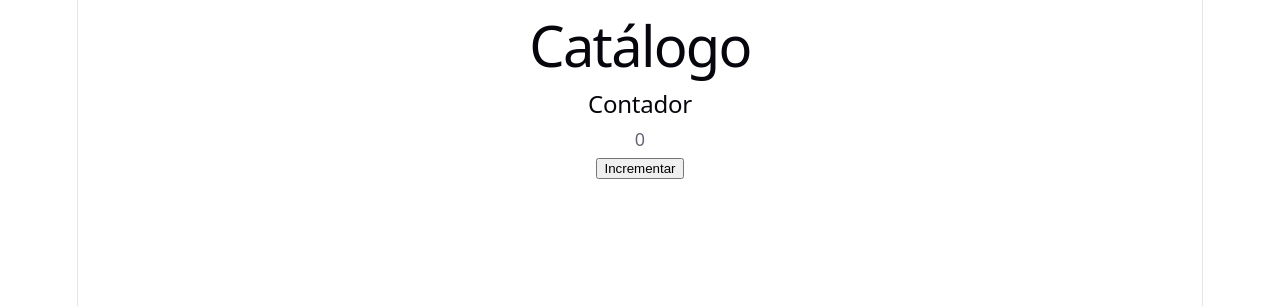
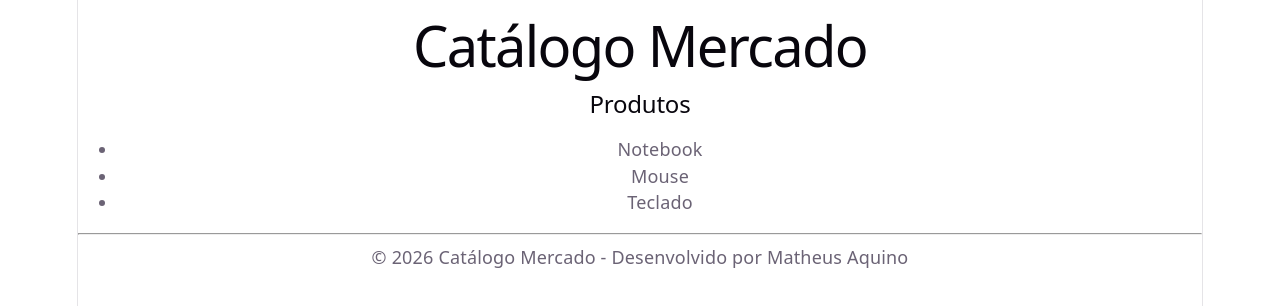
Before and after one commit to matheusarrasca/CatalogoMercadoFront, a React (Vite) app: page / in a window 1280 px wide. Shown: the top 306 px of the page. Built offline with nearby package versions, Linux system fonts and the light colour scheme.

Commit message:
Componente footer

```diff
--- a/src/App.tsx
+++ b/src/App.tsx
@@ -1,21 +1,20 @@
-import { useState } from "react";
 import Header from "./components/Header/Header";
+import Footer from "./components/Footer/Footer";
 
 function App() {
-
-  const [contador, setContador] = useState(0);
-
   return (
     <div>
-      <Header titulo="Catálogo" />
+      <Header titulo="Catálogo Mercado" />
 
-      <h2>Contador</h2>
+      <h2>Produtos</h2>
 
-      <p>{contador}</p>
+      <ul>
+        <li>Notebook</li>
+        <li>Mouse</li>
+        <li>Teclado</li>
+      </ul>
 
-      <button onClick={() => setContador(contador + 1)}>
-        Incrementar
-      </button>
+      <Footer />
     </div>
   );
 }
--- /dev/null
+++ b/src/components/Footer/Footer.tsx
@@ -0,0 +1,10 @@
+function Footer() {
+  return (
+    <footer>
+      <hr />
+      <p>© 2026 Catálogo Mercado - Desenvolvido por Matheus Aquino</p>
+    </footer>
+  );
+}
+
+export default Footer;
```
